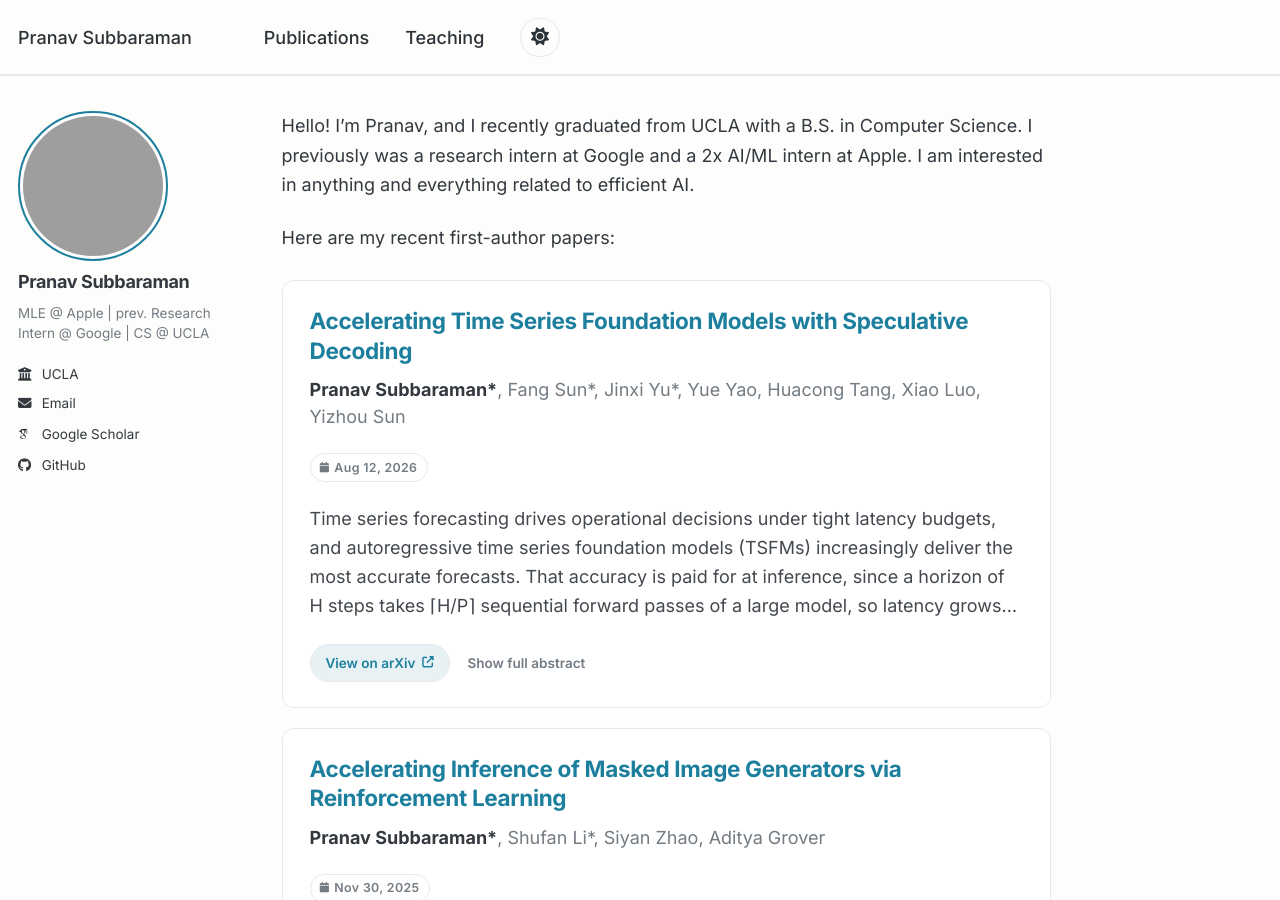
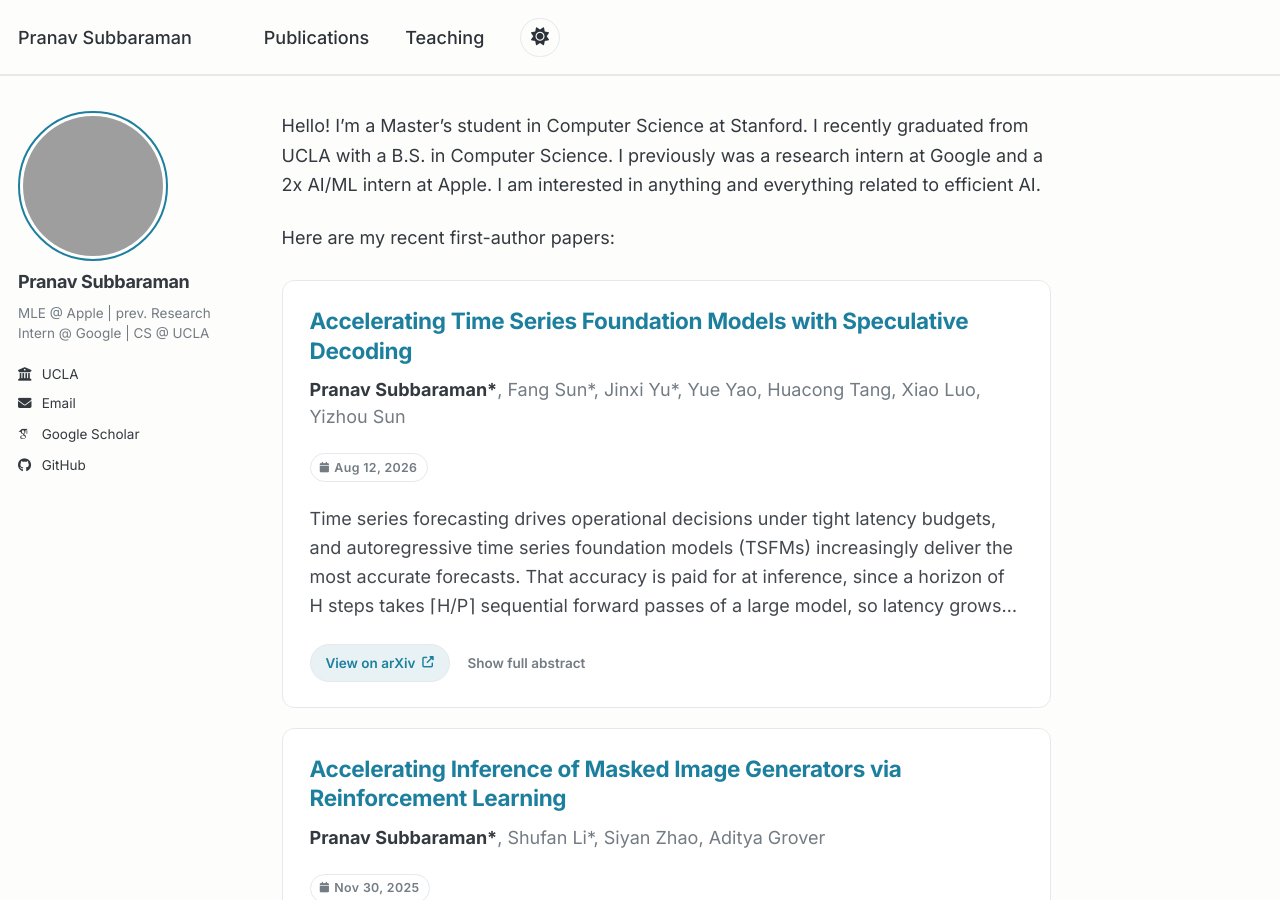
Before and after one commit to PranavSubbaraman/pranavsubbaraman.github.io, a Jekyll site: the page built from _pages/about.md, in a window 1280 px wide and 900 px high. Built offline with Jekyll 4.4.1, drawn with Linux system fonts in a browser that asks for light colours; some web fonts are replaced; a script bundle is joined from its source files by our own code; library files that are not in the unit come from our copies.

Commit message:
Update about.md

```diff
--- a/_pages/about.md
+++ b/_pages/about.md
@@ -10,7 +10,7 @@
 
 {% include base_path %}
 
-Hello! I'm Pranav, and I recently graduated from UCLA with a B.S. in Computer Science. I previously was a research intern at Google and a 2x AI/ML intern at Apple. I am interested in anything and everything related to efficient AI.
+Hello! I'm a Master's student in Computer Science at Stanford. I recently graduated from UCLA with a B.S. in Computer Science. I previously was a research intern at Google and a 2x AI/ML intern at Apple. I am interested in anything and everything related to efficient AI.
 
 Here are my recent first-author papers:
 
```
